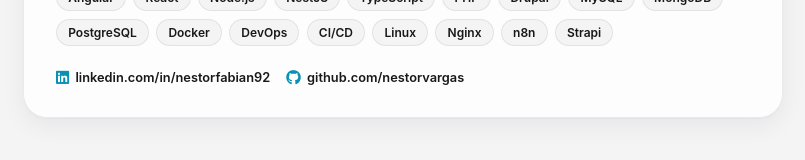
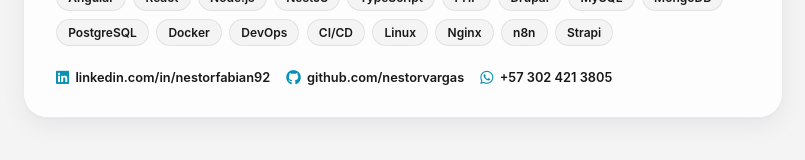
Before and after one commit to nestorvargas/mi-web, a React (Vite) app: page / in a window 1280 px wide. Shown: the part 2830-2990 px from the top of the page, without its empty margins (237-1042 px from the left). Built offline with nearby package versions, Linux system fonts and the light colour scheme.

Commit message:
feat(portal): add WhatsApp contact link to AboutMe

```diff
--- a/src/components/AboutMe.tsx
+++ b/src/components/AboutMe.tsx
@@ -58,11 +58,15 @@
           <div className="cv-contact">
             <a href="https://linkedin.com/in/nestorfabian92" target="_blank" rel="noopener noreferrer">
               <i className="fa-brands fa-linkedin" />
-              linkedin.com/in/nestorfabian92
+              <span>linkedin.com/in/nestorfabian92</span>
             </a>
             <a href="https://github.com/nestorvargas" target="_blank" rel="noopener noreferrer">
               <i className="fa-brands fa-github" />
-              github.com/nestorvargas
+              <span>github.com/nestorvargas</span>
+            </a>
+            <a href="https://wa.me/573024213805" target="_blank" rel="noopener noreferrer">
+              <i className="fa-brands fa-whatsapp" />
+              <span>+57 302 421 3805</span>
             </a>
           </div>
         </div>
```
